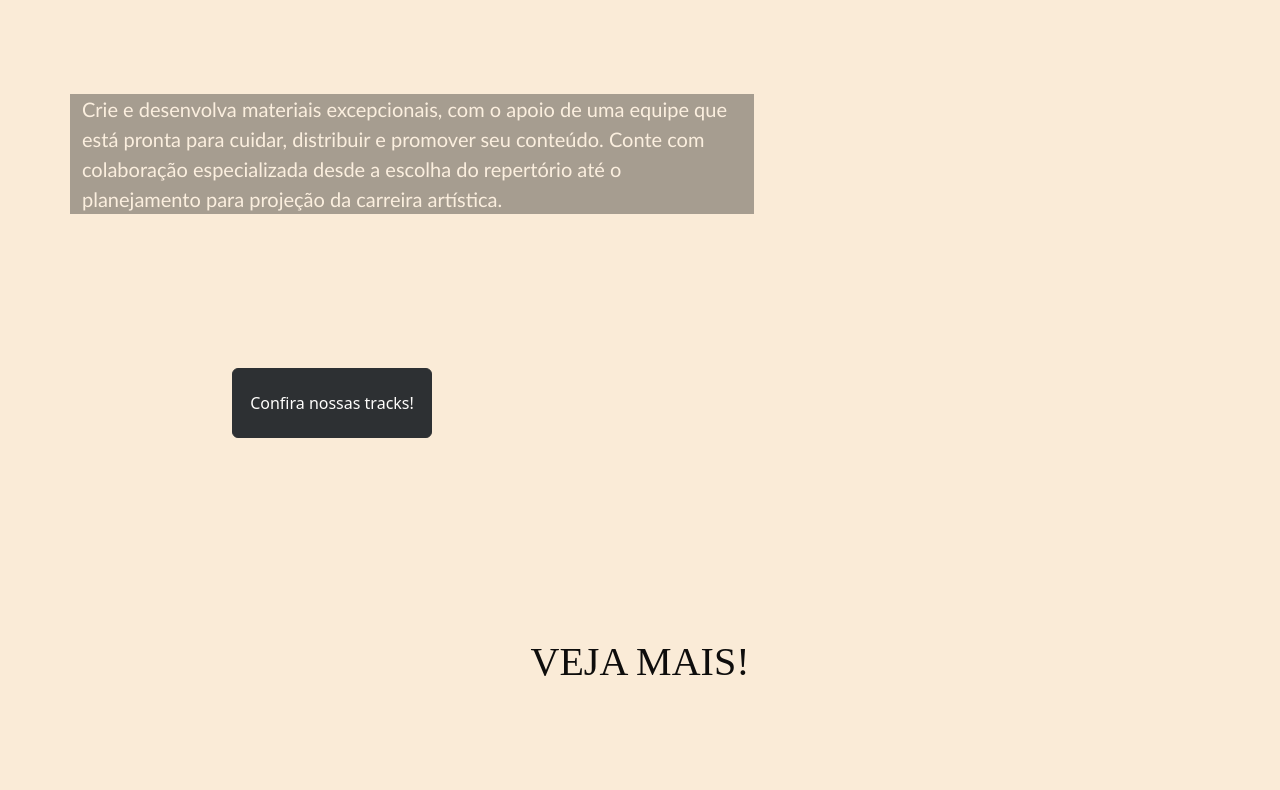
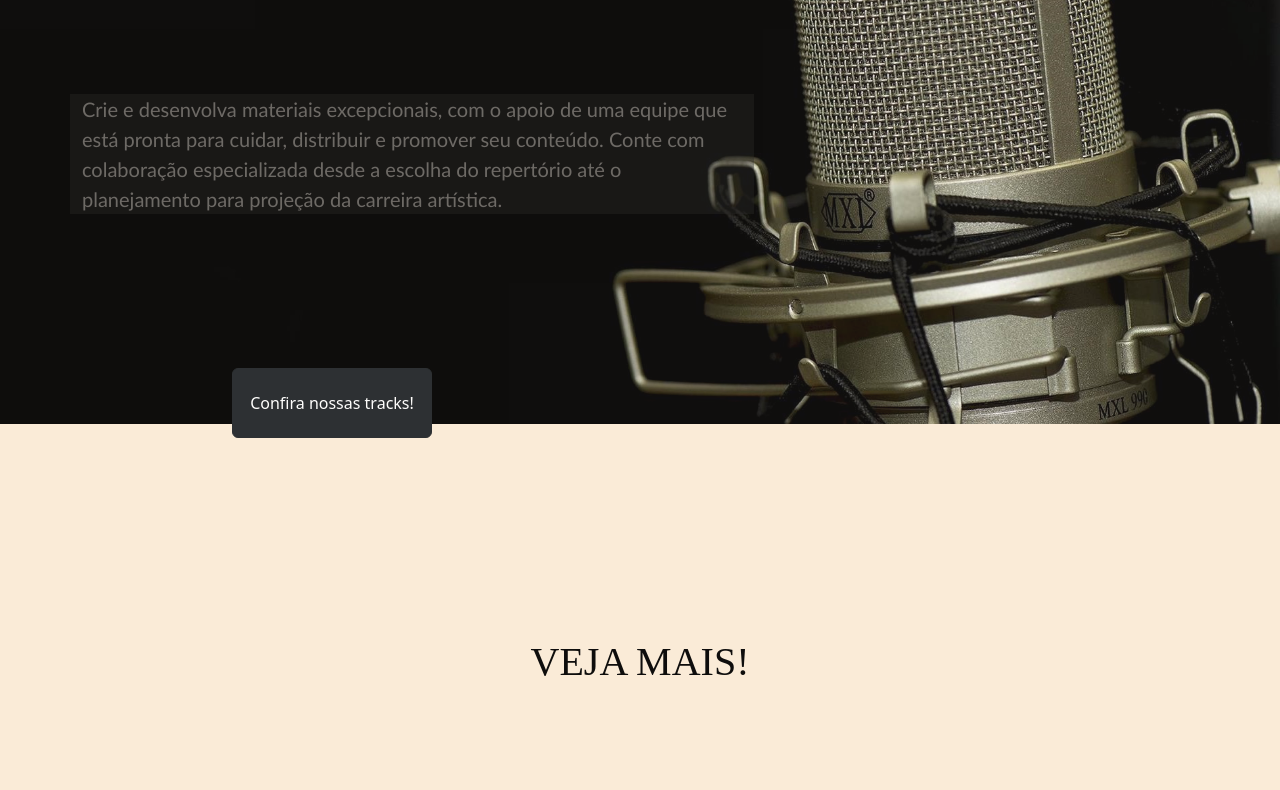
Before and after one commit to Lucas-1450/Drippy-teste3, a plain HTML site: page Rec.html in a window 1280 px wide. Shown: the part 226-1016 px from the top of the page. Drawn offline with nearby package versions, Linux system fonts and the light colour scheme; a web font is replaced by a local one.

Commit message:
Update Rec.html

```diff
--- a/Rec.html
+++ b/Rec.html
@@ -55,7 +55,7 @@
           </div>
         </div>
     </nav>
-    <main style="background-image: url('./assets/igm/std.jpg');">
+    <main style="background-image: url('./assets/img/std.jpg');">
 
       <div class="container">
         <div class="row">
```
